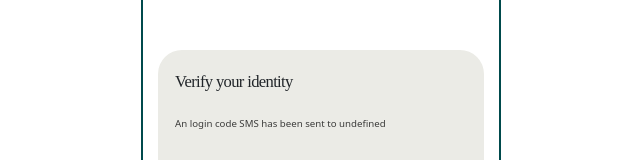
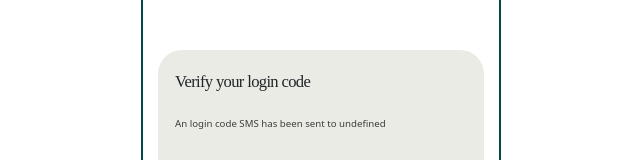
Before and after one commit to sirrotich/my.matx.africa, a React (Vite) app: page /verify-otp in a window 1280 px wide. Shown: the part 192-352 px from the top of the page, without its empty margins (319-959 px from the left). Built offline with nearby package versions, Linux system fonts and the light colour scheme; no server answers.

Commit message:
Update VerifyOtp.jsx
identlty to login code

```diff
--- a/src/pages/VerifyOtp.jsx
+++ b/src/pages/VerifyOtp.jsx
@@ -161,7 +161,7 @@ const VerifyOtp = () => {
   return (
     <div className="verify-page">
       <div className="verify-form-container">
-        <h1 className="verify-title">Verify your identity</h1>
+        <h1 className="verify-title">Verify your login code</h1>
         <p className="otp-sent-message">
           {loginMethod === 'email'
             ? `An login code has been sent to ${contactInfo}`
```
